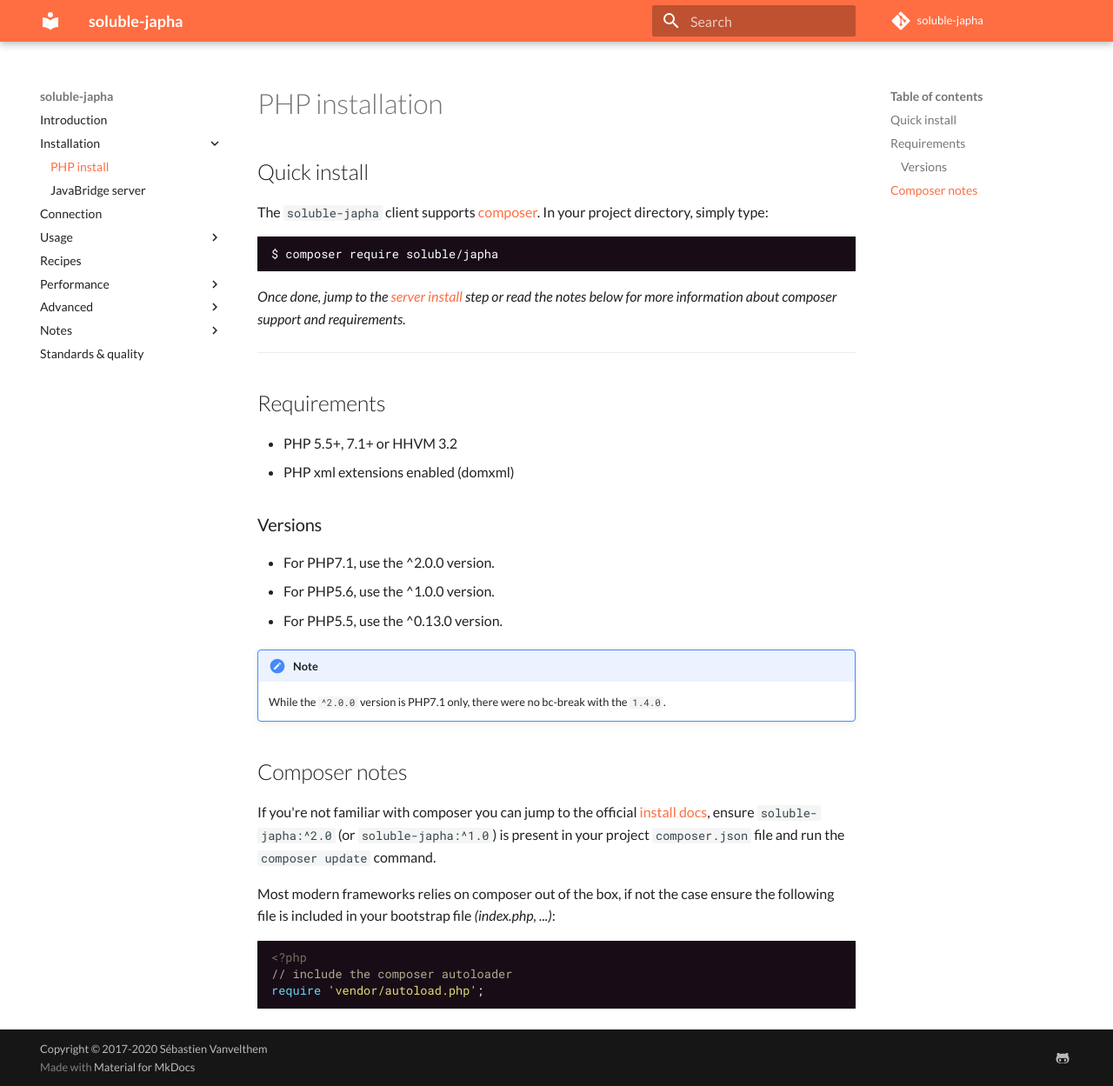
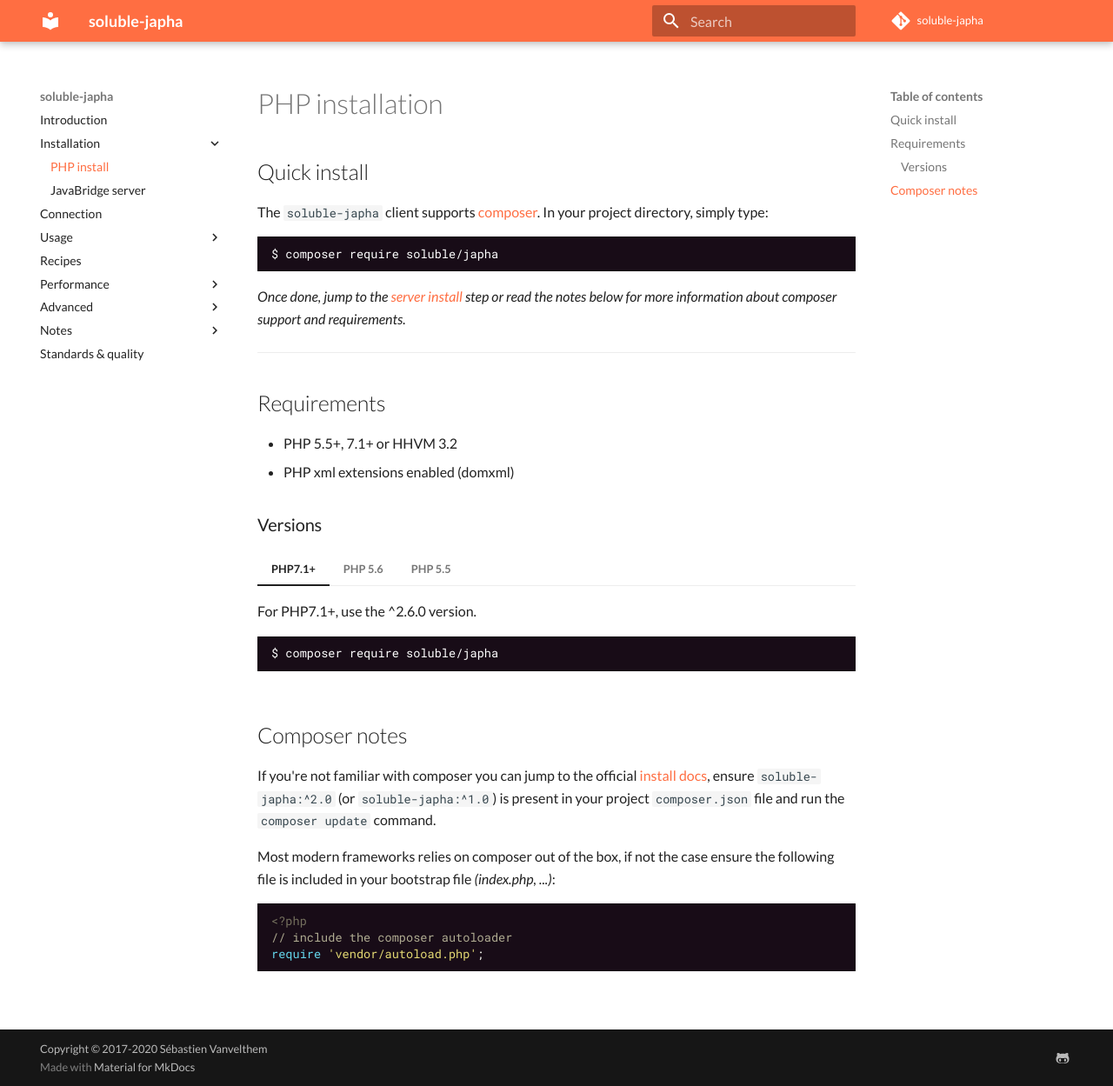
Before and after one commit to belgattitude/soluble-japha, an MkDocs documentation site: the page built from doc/install_client.md, in a window 1280 px wide and 1249 px high. Shown: the whole window at 87% size. Built offline with MkDocs 1.6.1 and Material for MkDocs 9.7.7, drawn with Linux system fonts in a browser that asks for light colours; a script that is not in the unit is left out; comment, search, counter and statistics services are not loaded.

Commit message:
docs: trigger doc publish

````diff
--- a/doc/install_client.md
+++ b/doc/install_client.md
@@ -21,12 +21,29 @@ requirements.*
 
 ### Versions
 
-- For PHP7.1, use the ^2.0.0 version.
-- For PHP5.6, use the ^1.0.0 version.
-- For PHP5.5, use the ^0.13.0 version.
+=== "PHP7.1+"
+    For PHP7.1+, use the ^2.6.0 version.
+    ```bash
+    $ composer require soluble/japha
+    ```
 
-!!! note
-    While the `^2.0.0` version is PHP7.1 only, there were no bc-break with the `1.4.0`.
+=== "PHP 5.6"
+    For PHP5.6, use the ^1.0.0 version.
+
+    ```bash
+    $ composer require "soluble/japha@^1.4.0"
+    ```
+    !!! tip
+        While the `^2.0` version is PHP7.1 only, there were no bc-break with the `1.4.0`.
+
+
+=== "PHP 5.5"
+    For PHP5.5, use the ^0.13.0 version.
+
+    ```bash
+    $ composer require "soluble/japha@^0.13.0"
+    ```
+
 
 
 ## Composer notes
````
